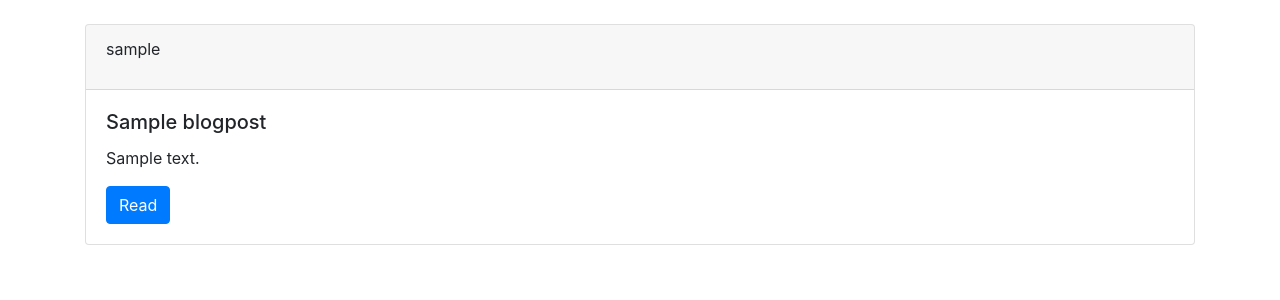
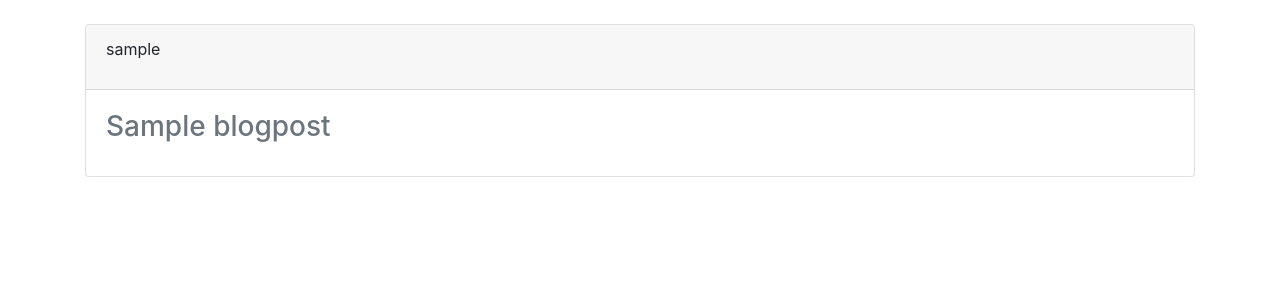
Before and after one commit to Adhin-sujo/AIBlog, a Django app: page / in a window 1280 px wide. Shown: the part 56-356 px from the top of the page. Run offline with Django 4.2, Linux system fonts and the light colour scheme; tables that the repository leaves empty hold one stand-in row (values such as "Sample post").

Commit message:
UI Update

```diff
--- a/templates/blog_detail.html
+++ b/templates/blog_detail.html
@@ -3,6 +3,7 @@
 {% block content %}
 
 <h1>{{post.title}}</h1>
+<p class="text text-muted">{{post.author}}</p>
 <div>
     {{post.content|safe}}
 </div>
--- a/templates/index.html
+++ b/templates/index.html
@@ -16,14 +16,14 @@ AI Blog Home
       <p>{{ x.author }}</p>
     </div>
     <div class="card-body">
-      <h5 class="card-title">{{ x.title }}</h5>
-      <p class="card-text">{{ x.content|safe }}</p>
-      <a href="{% url 'post-detail' x.pk %}" class="btn btn-primary">Read</a>
+      <h3 class="card-title"><a href="{% url 'post-detail' x.pk %}" class="text-muted">{{ x.title }}</a></h3>
+    </div>
       {% if create_post %}
-      <a href="{% url 'post-update' x.pk %}" class="btn btn-info">update</a>
-      <a href="{% url 'post-delete' x.pk %}" class="btn btn-danger">Delete</a>
+      <div class="card-footer">
+        <a href="{% url 'post-update' x.pk %}" class="btn btn-info">update</a>
+        <a href="{% url 'post-delete' x.pk %}" class="btn btn-danger">Delete</a>
+    </div>
       {% endif %}
-    </div>
 </div>
 <br>
 {% empty %}
```
